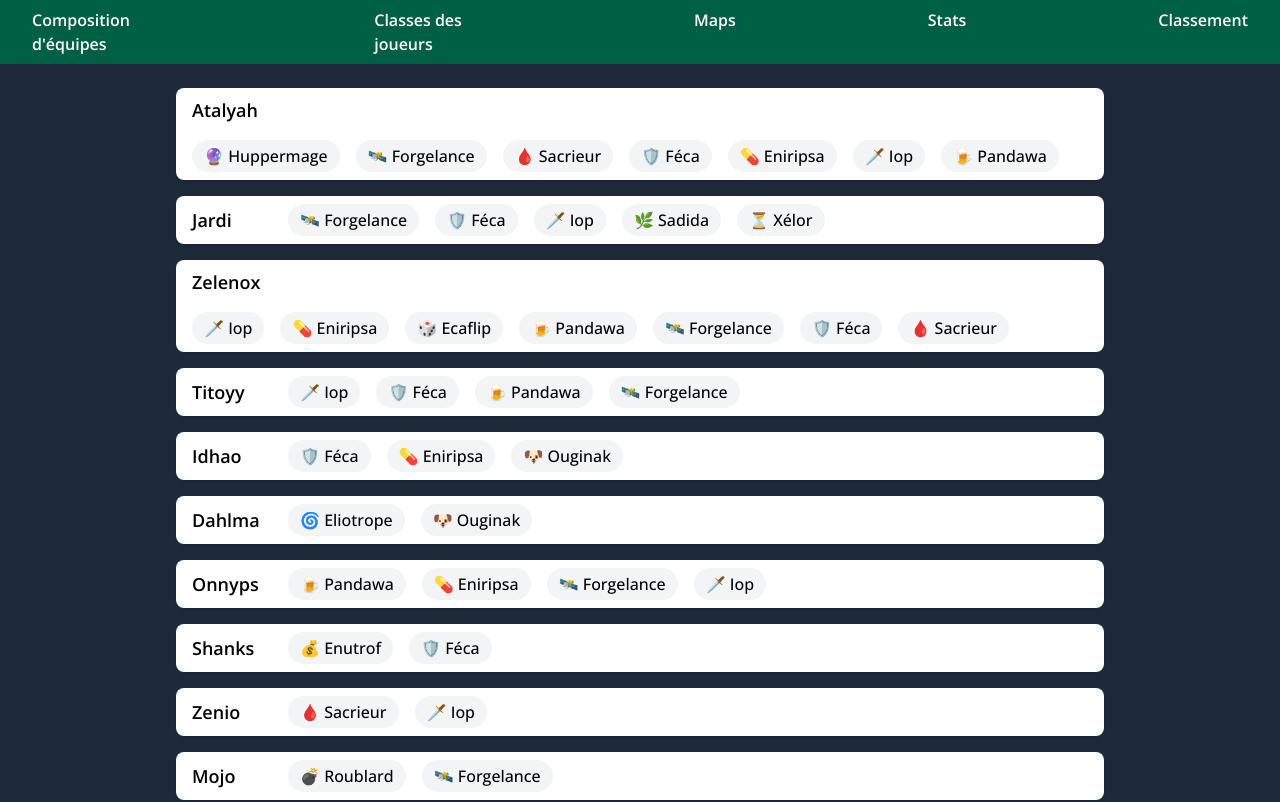
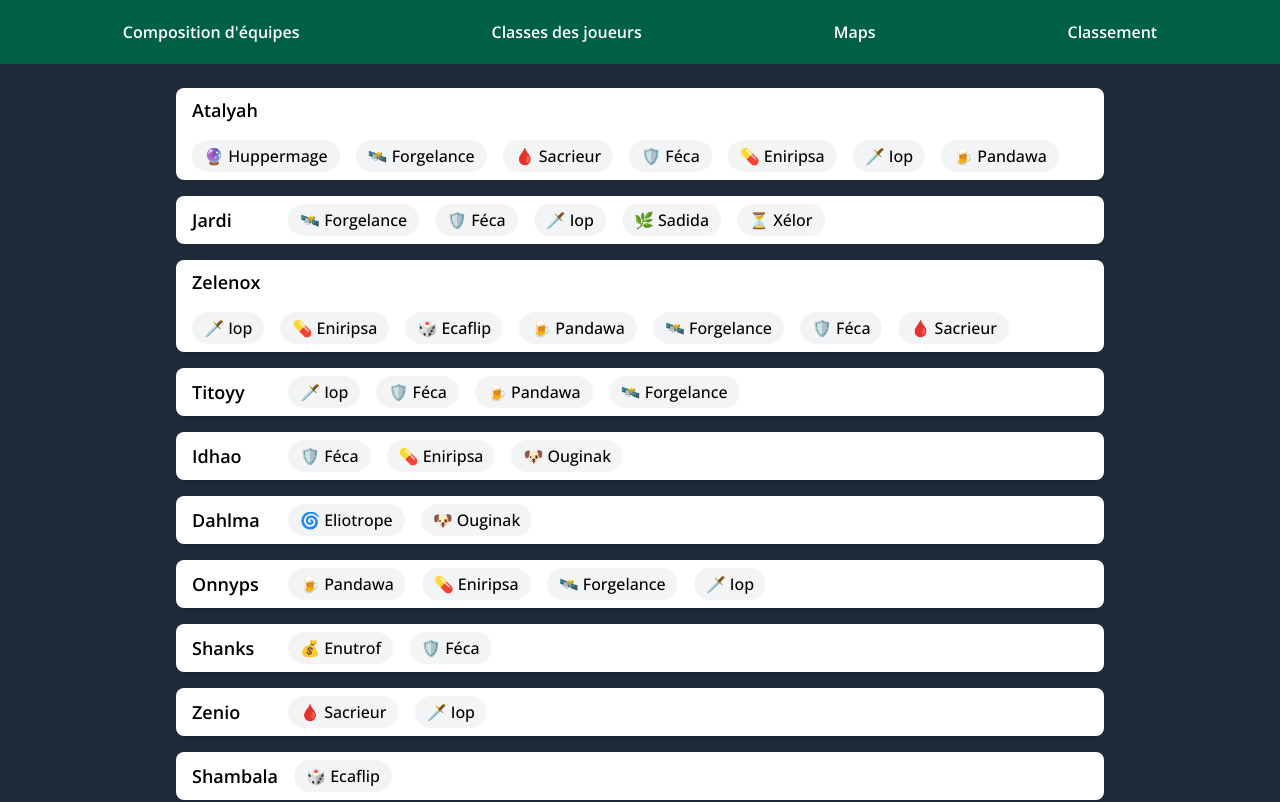
Before and after one commit to Sinematic/Omerta-Team-Builder, a React (Vite) app: page /classes-des-joueurs in a window 1280 px wide. Shown: the top 802 px of the page. Built offline with nearby package versions, Linux system fonts and the light colour scheme.

Commit message:
hid stats and some refactor

```diff
--- a/src/components/Classes.tsx
+++ b/src/components/Classes.tsx
@@ -1,5 +1,4 @@
 import playersData from "@/data/players.json"
-import classesData from "@/data/classes.json"
 import type { Player } from "@/types/dofus"
 import PlayerCard from "@/components/UI/PlayerCard"
 
@@ -11,26 +10,27 @@ type ClassesType = {
 export default function Classes({ participants = [] } : ClassesType ) {
 
 
-	const players = playersData as Player[]
+	const data : Player[] = playersData as Player[]
 	/*
 	const players : Player[] = participants
 		? data.filter((player) => participants.includes(player.name))
 		: playersData
 	*/
 
-	let dataToUse
+	let players
 
-	if(participants.length) dataToUse = playersData.filter((player) => participants.includes(player.name))
-	else dataToUse = playersData
+	if(participants.length) players = data.filter((player) => participants.includes(player.name))
+	else players = playersData
+
 
     return (
 		<div className="block py-6 px-12 w-4/5 mx-auto">
-			{dataToUse ?
-				<div className="flex flex-col gap-4">
+			{players ?
+				<ul className="flex flex-col gap-4">
 					{players.map(player => (
-						<PlayerCard key={player.name} playerInfo={player} classesInfo={classesData} />
+						<PlayerCard key={player.name} playerInfo={player} />
 					))}
-				</div>
+				</ul>
 			: null}
 		</div>
     )
--- a/src/components/TeamBuilder/Picker.tsx
+++ b/src/components/TeamBuilder/Picker.tsx
@@ -1,5 +1,7 @@
 import { useEffect, useState } from "react"
 import snakePickOrder from "@/data/snake-pick-order.json"
+import PlayerCard from "../UI/PlayerCard";
+import playersData from "@/data/players.json"
 
 type PickerProps = {
     players: string[];
@@ -50,19 +52,20 @@ export default function Picker({ players, captainsAmount, teamsHandler, phaseHan
         setPickIndex(prev => prev + 1)
     }
 
+
     return (
-        <div className="p-6 space-y-6 w-1/2 mx-auto text-center">
+        <div className="p-6 space-y-6 w-3/5 mx-auto text-center">
 
             <div className="free-players">
                 <h2 className="text-xl font-semibold mb-8 text-white">Joueurs sans équipe</h2>
 
-                <ul className="bg-gray-800 text-white p-3 rounded-lg space-y-1 w-2/5 mx-auto select-none">
-                    {freePlayers.map(player => (
-                        <li key={player} onClick={() => addToTeam(player)} className="p-2 cursor-pointer hover:bg-gray-700 rounded transition">
-                            {player}
-                        </li>
+                <ul className="bg-gray-800 p-3 rounded-lg space-y-1 mx-auto select-none">
+                    {freePlayers.map(playerName => {
+                        const playerInfo = playersData.find(p => p.name === playerName)
+                        if (!playerInfo) return null
 
-                    ))}
+                        return <PlayerCard key={playerName} playerInfo={playerInfo} action={() => addToTeam(playerName)} />
+                    })}
 
                 </ul>
 
--- a/src/components/UI/Header.tsx
+++ b/src/components/UI/Header.tsx
@@ -16,9 +16,9 @@ export default function Header() {
                 <li onClick={() => navigate("/maps")} className="cursor-pointer hover:text-gray-100 transition-colors duration-200">
                     Maps
                 </li>
-                <li onClick={() => navigate("/stats")} className="cursor-pointer hover:text-gray-1300 transition-colors duration-200">
+                {/* <li onClick={() => navigate("/stats")} className="cursor-pointer hover:text-gray-1300 transition-colors duration-200">
                     Stats
-                </li>
+                </li> */}
                 <li onClick={() => navigate("/classement")} className="cursor-pointer hover:text-gray-100 transition-colors duration-200">
                     Classement
                 </li>
--- a/src/components/UI/PlayerCard.tsx
+++ b/src/components/UI/PlayerCard.tsx
@@ -1,11 +1,15 @@
 import type { DofusClasses, Player } from "@/types/dofus"
+import classesData from "@/data/classes.json"
 
+export default function PlayerCard({ playerInfo, action }: { playerInfo : Player, action ?: () => void }) {
 
-export default function PlayerCard({ playerInfo, classesInfo }: { playerInfo : Player, classesInfo : DofusClasses  }) {
+    const classesInfo : DofusClasses = classesData
+
 
     return (
 
-        <div className="flex flex-wrap items-center gap-4 px-4 py-2 rounded-lg bg-white shadow-sm hover:shadow-md transition-shadow">
+        <li onClick={action}
+        className="flex flex-wrap items-center gap-4 px-4 py-2 rounded-lg bg-white shadow-sm hover:shadow-md transition-shadow">
 
             <span className="font-semibold text-lg min-w-[80px]">{playerInfo.name}</span>
 
@@ -17,6 +21,6 @@ export default function PlayerCard({ playerInfo, classesInfo }: { playerInfo : P
                 ))}
             </div>
 
-        </div>
+        </li>
     )
 }
--- a/src/data/players.json
+++ b/src/data/players.json
@@ -8,6 +8,7 @@
     { "name": "Onnyps", "classes": [ "Pandawa", "Eniripsa", "Forgelance", "Iop" ] },
     { "name": "Shanks", "classes": [ "Enutrof", "Féca" ] },
     { "name": "Zenio", "classes": [ "Sacrieur", "Iop" ] },
+    { "name": "Shambala", "classes": [ "Ecaflip" ] },
     { "name": "Mojo", "classes": [ "Roublard", "Forgelance"] },
     { "name": "Sinematic", "classes": [ "Sram", "Steamer", "Forgelance" ] },
     { "name": "Agaleh", "classes": [ "Iop" ] },
```
